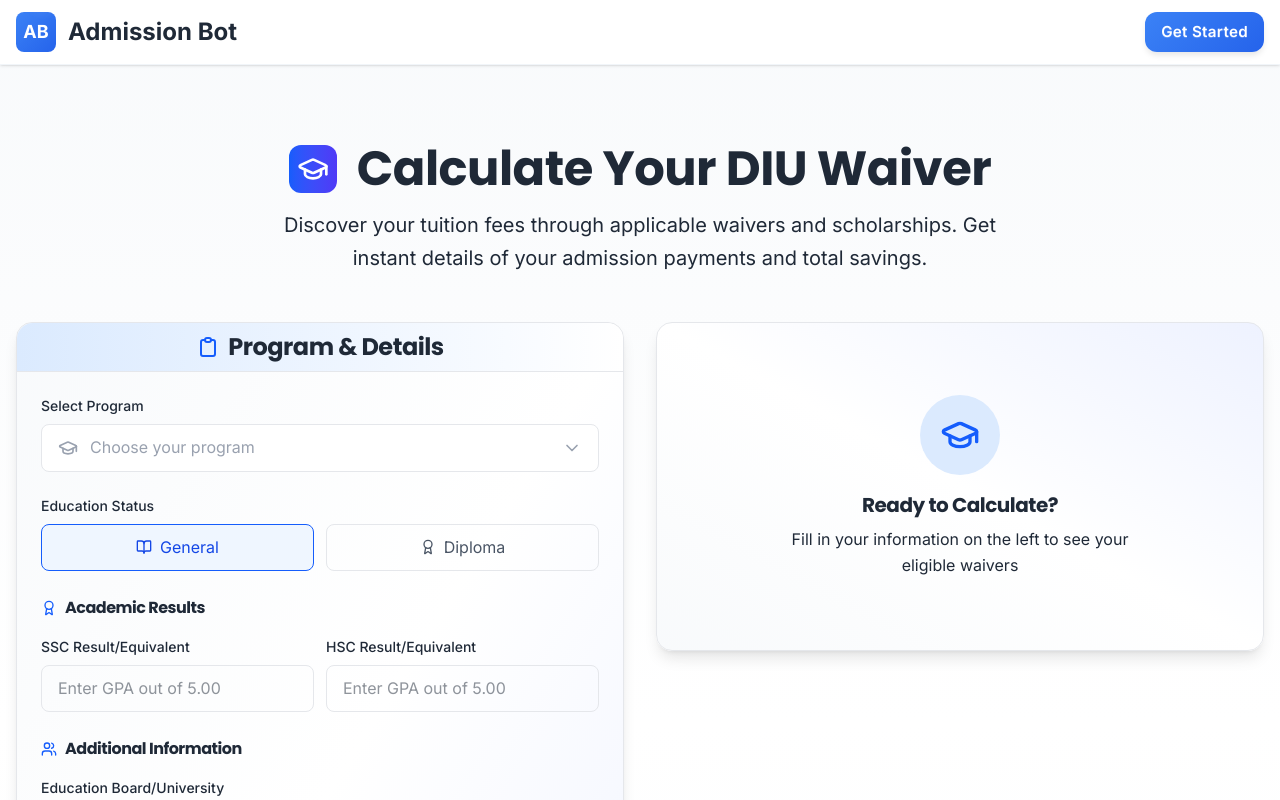
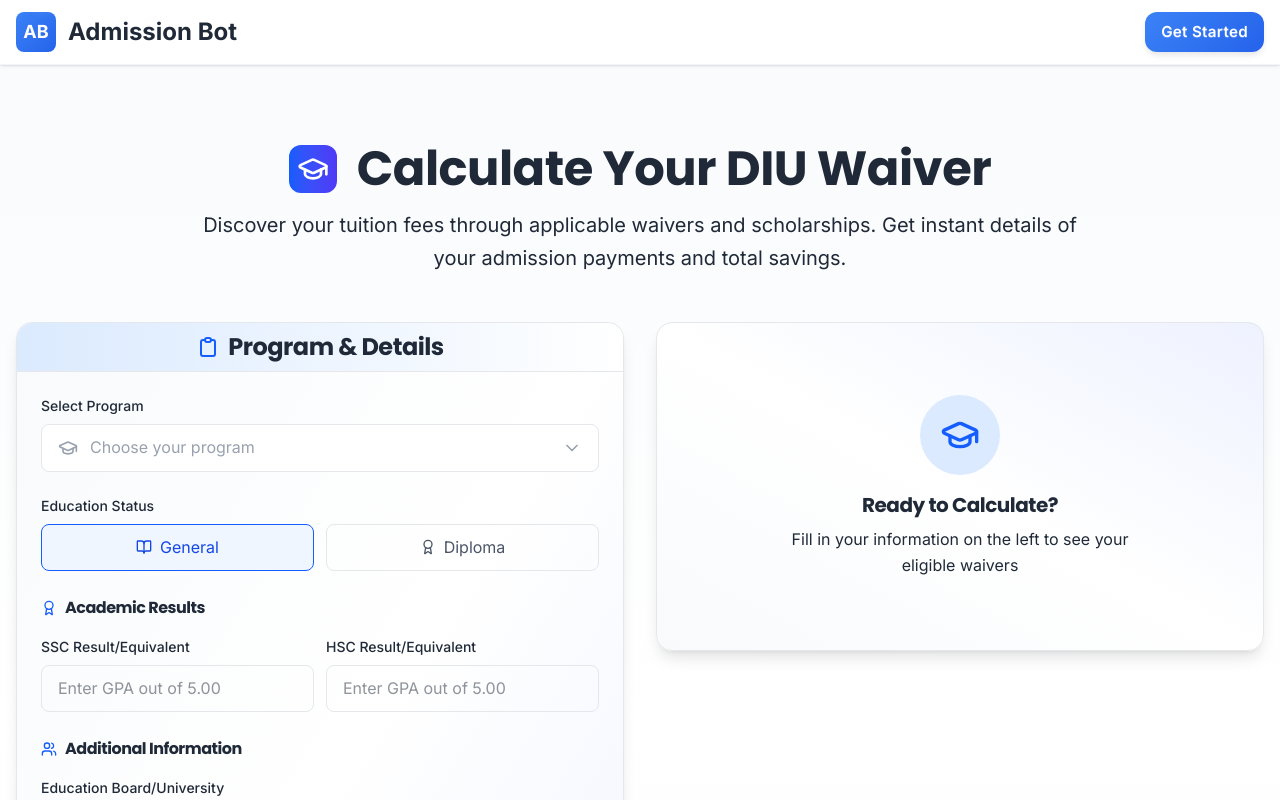
Before and after one commit to mdashraful24/admission-bot-client, a React (Vite) app: page /waiver-calculator in a window 1280 px wide. Shown: the top 800 px of the page. Built offline with nearby package versions, Linux system fonts and the light colour scheme; no server answers.

Commit message:
updated width

```diff
--- a/src/page/FinalWaiver/FinalWaiver.jsx
+++ b/src/page/FinalWaiver/FinalWaiver.jsx
@@ -320,7 +320,7 @@
                         </h3>
                     </div>
                     <div>
-                        <p className="md:text-lg lg:text-xl max-w-3xl mx-auto leading-relaxed">
+                        <p className="md:text-lg lg:text-xl max-w-4xl mx-auto leading-relaxed">
                             Discover your tuition fees through applicable waivers and scholarships. Get instant details of your admission payments and total savings.
                         </p>
                     </div>
```
